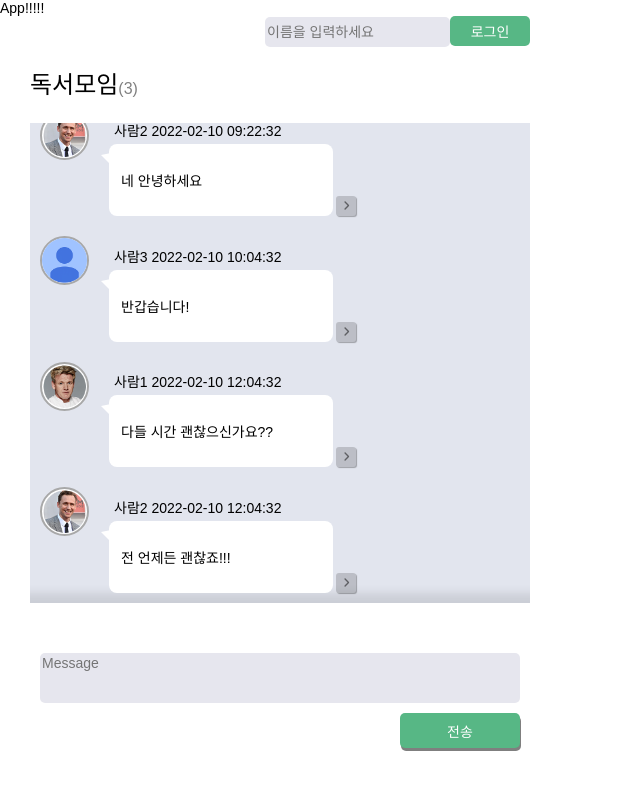
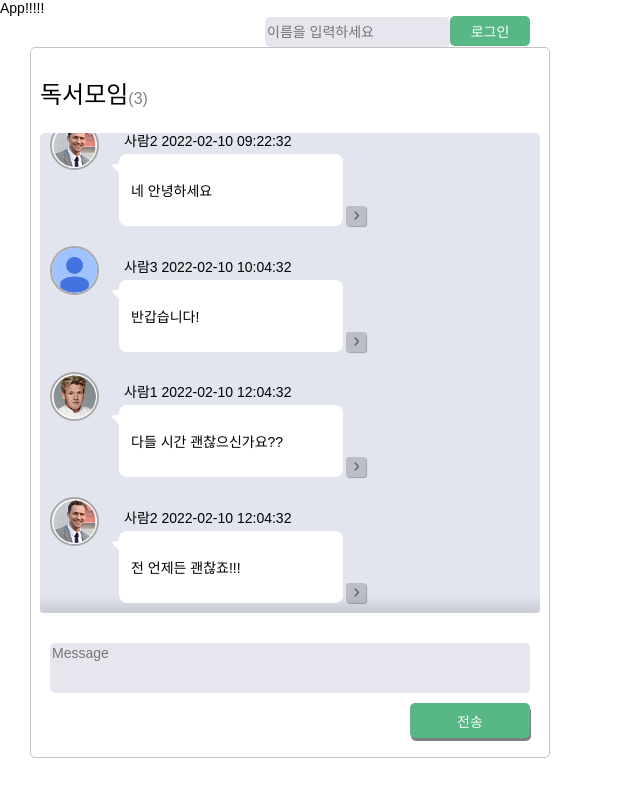
Before and after one commit to WongueShin/2ndweek-swit-task, a React (Create React App) app: page / in a window 1280 px wide. Shown: the top 796 px of the page, without its empty margins (0-640 px from the left). Built offline with nearby package versions, Linux system fonts and the light colour scheme.

Commit message:
Style: /Messenger

```diff
--- a/src/Components/Messenger/style.Messenger.ts
+++ b/src/Components/Messenger/style.Messenger.ts
@@ -3,6 +3,9 @@ import styled from "styled-components";
 export const MessengerContainer = styled.div`
   width: 500px;
   margin-left: 30px;
+  padding: 9px;
+  border: solid 1px #c3c3c3;
+  border-radius: 5px;
 `;
 
 export const ChatList = styled.ul`
@@ -15,6 +18,7 @@ export const ChatList = styled.ul`
   margin: 0;
   overflow-x: hidden;
   overflow-y: auto;
+  border-radius: 5px;
 
   &::-webkit-scrollbar {
     border-radius: 6px;
@@ -34,9 +38,9 @@ export const BoxShadowWarpper = styled.div`
     display: block;
     position: relative;
     left: -10%;
-    top: -40px;
+    top: -20px;
     width: 120%;
-    height: 40px;
+    height: 20px;
     box-shadow: inset 0px -10px 10px rgba(0,0,0,0.1);
   }
 `
```
